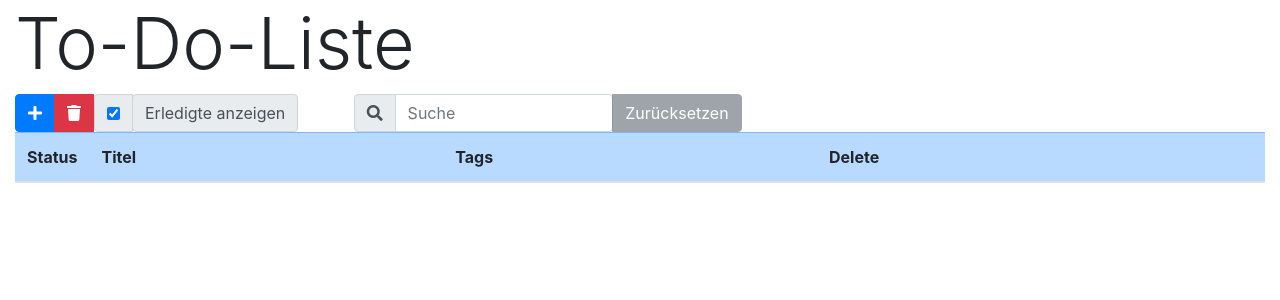
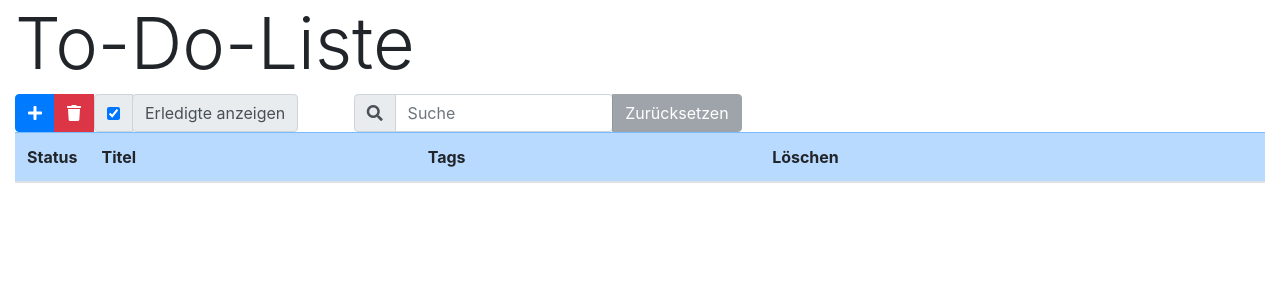
Before and after one commit to mixd304/to-do-list-app, an Angular app: page /table in a window 1280 px wide. Shown: the top 300 px of the page. Built offline with nearby package versions, Linux system fonts and the light colour scheme.

Commit message:
Wording und Kommentar

```diff
--- a/src/app/task-list/task-list.component.html
+++ b/src/app/task-list/task-list.component.html
@@ -40,7 +40,7 @@
         <th class="checked">Status</th>
         <th>Titel</th>
         <th>Tags</th>
-        <th>Delete</th>
+        <th>Löschen</th>
       </tr>
     </thead>
 
--- a/src/app/tasks.service.ts
+++ b/src/app/tasks.service.ts
@@ -111,6 +111,11 @@ export class TasksService {
     return this.tasks;
   }
 
+  /*
+    Funktioniert ähnlich wie die Suchfunktion,
+    überprüft aber die Tags und nicht die Titel der
+    gespeicherten Aufgaben
+  */
   filterTaskByTag(tag: string): Task[] {
 
     tag = tag.toLowerCase();
```
